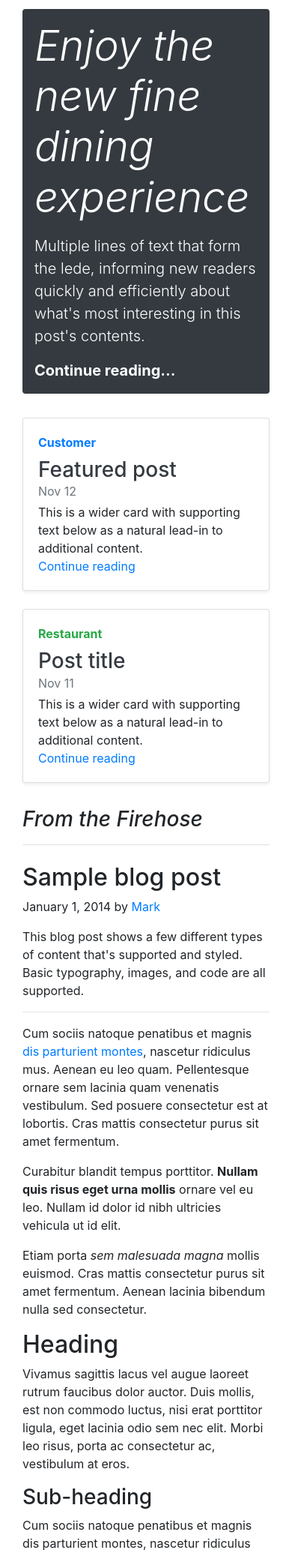
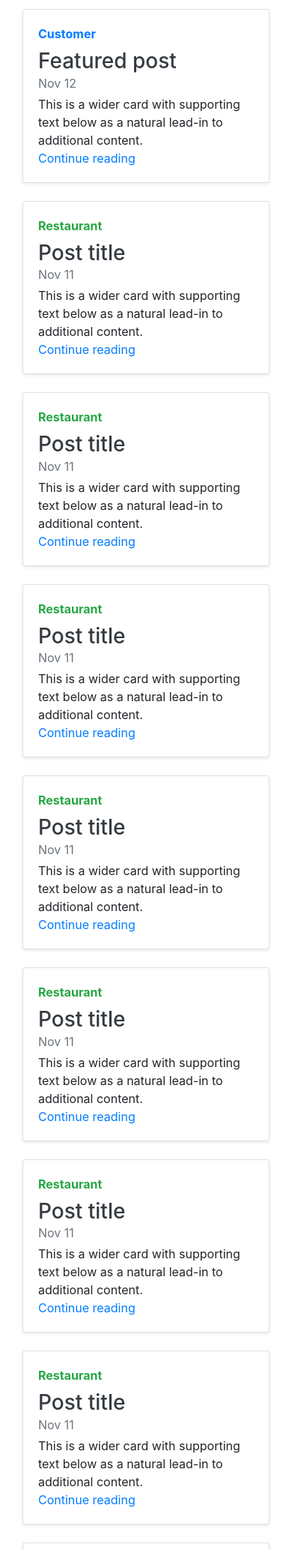
Before and after one commit to bernandocharles/dinee, a Django app: page /blog/ in a window 390 px wide. Shown: the part 220-2287 px from the top of the page at 75% size. Run offline with Django 3.2, Linux system fonts and the light colour scheme; some libraries are stand-ins or nearby versions.

Commit message:
adding blogpost url and view

```diff
--- a/home/homepage/urls.py
+++ b/home/homepage/urls.py
@@ -7,4 +7,5 @@ urlpatterns = [
     path('services/', views.services, name='services'),
     path('blog/', views.blog, name='blog'),
     path('faq/', views.faq, name='faq'),
+    path('post/<postnumber>', views.blogpost, name='post')
 ]
--- a/home/homepage/views.py
+++ b/home/homepage/views.py
@@ -37,6 +37,9 @@ def blog(request):
     #context = {"project": project}
     return render(request, template + "blog.html")
 
+def blogpost(request):
+    return render(request, template + 'blogpost.html')
+
 def faq(request):
     #project = Project.objects.get(pk=pk)
     #context = {"project": project}
--- a/home/templates/home/homepage/blog.html
+++ b/home/templates/home/homepage/blog.html
@@ -24,13 +24,7 @@
         </nav>
       </div>
 
-      <div class="jumbotron p-3 p-md-5 text-white rounded bg-dark">
-        <div class="col-md-6 px-0">
-          <h1 class="display-4 font-italic">Enjoy the new fine dining experience</h1>
-          <p class="lead my-3">Multiple lines of text that form the lede, informing new readers quickly and efficiently about what's most interesting in this post's contents.</p>
-          <p class="lead mb-0"><a href="#" class="text-white font-weight-bold">Continue reading...</a></p>
-        </div>
-      </div>
+
 
       <div class="row mb-2">
         <div class="col-md-6">
@@ -38,9 +32,107 @@
             <div class="card-body d-flex flex-column align-items-start">
               <strong class="d-inline-block mb-2 text-primary">Customer</strong>
               <h3 class="mb-0">
-                <a class="text-dark" href="#">Featured post</a>
+                <a class="text-dark" href="{% url 'post' 1 %}">Featured post</a>
               </h3>
               <div class="mb-1 text-muted">Nov 12</div>
+              <p class="card-text mb-auto">This is a wider card with supporting text below as a natural lead-in to additional content.</p>
+              <a href="#">Continue reading</a>
+            </div>
+            <img class="card-img-right flex-auto d-none d-lg-block" data-src="holder.js/200x250?theme=thumb" alt="Card image cap">
+          </div>
+        </div>
+        <div class="col-md-6">
+          <div class="card flex-md-row mb-4 shadow-sm h-md-250">
+            <div class="card-body d-flex flex-column align-items-start">
+              <strong class="d-inline-block mb-2 text-success">Restaurant</strong>
+              <h3 class="mb-0">
+                <a class="text-dark" href="{% url 'post' 2 %}">Post title</a>
+              </h3>
+              <div class="mb-1 text-muted">Nov 11</div>
+              <p class="card-text mb-auto">This is a wider card with supporting text below as a natural lead-in to additional content.</p>
+              <a href="#">Continue reading</a>
+            </div>
+            <img class="card-img-right flex-auto d-none d-lg-block" data-src="holder.js/200x250?theme=thumb" alt="Card image cap">
+          </div>
+        </div>
+        <div class="col-md-6">
+          <div class="card flex-md-row mb-4 shadow-sm h-md-250">
+            <div class="card-body d-flex flex-column align-items-start">
+              <strong class="d-inline-block mb-2 text-success">Restaurant</strong>
+              <h3 class="mb-0">
+                <a class="text-dark" href="#">Post title</a>
+              </h3>
+              <div class="mb-1 text-muted">Nov 11</div>
+              <p class="card-text mb-auto">This is a wider card with supporting text below as a natural lead-in to additional content.</p>
+              <a href="#">Continue reading</a>
+            </div>
+            <img class="card-img-right flex-auto d-none d-lg-block" data-src="holder.js/200x250?theme=thumb" alt="Card image cap">
+          </div>
+        </div>
+        <div class="col-md-6">
+          <div class="card flex-md-row mb-4 shadow-sm h-md-250">
+            <div class="card-body d-flex flex-column align-items-start">
+              <strong class="d-inline-block mb-2 text-success">Restaurant</strong>
+              <h3 class="mb-0">
+                <a class="text-dark" href="#">Post title</a>
+              </h3>
+              <div class="mb-1 text-muted">Nov 11</div>
+              <p class="card-text mb-auto">This is a wider card with supporting text below as a natural lead-in to additional content.</p>
+              <a href="#">Continue reading</a>
+            </div>
+            <img class="card-img-right flex-auto d-none d-lg-block" data-src="holder.js/200x250?theme=thumb" alt="Card image cap">
+          </div>
+        </div>
+        <div class="col-md-6">
+          <div class="card flex-md-row mb-4 shadow-sm h-md-250">
+            <div class="card-body d-flex flex-column align-items-start">
+              <strong class="d-inline-block mb-2 text-success">Restaurant</strong>
+              <h3 class="mb-0">
+                <a class="text-dark" href="#">Post title</a>
+              </h3>
+              <div class="mb-1 text-muted">Nov 11</div>
+              <p class="card-text mb-auto">This is a wider card with supporting text below as a natural lead-in to additional content.</p>
+              <a href="#">Continue reading</a>
+            </div>
+            <img class="card-img-right flex-auto d-none d-lg-block" data-src="holder.js/200x250?theme=thumb" alt="Card image cap">
+          </div>
+        </div>
+        <div class="col-md-6">
+          <div class="card flex-md-row mb-4 shadow-sm h-md-250">
+            <div class="card-body d-flex flex-column align-items-start">
+              <strong class="d-inline-block mb-2 text-success">Restaurant</strong>
+              <h3 class="mb-0">
+                <a class="text-dark" href="#">Post title</a>
+              </h3>
+              <div class="mb-1 text-muted">Nov 11</div>
+              <p class="card-text mb-auto">This is a wider card with supporting text below as a natural lead-in to additional content.</p>
+              <a href="#">Continue reading</a>
+            </div>
+            <img class="card-img-right flex-auto d-none d-lg-block" data-src="holder.js/200x250?theme=thumb" alt="Card image cap">
+          </div>
+        </div>
+        <div class="col-md-6">
+          <div class="card flex-md-row mb-4 shadow-sm h-md-250">
+            <div class="card-body d-flex flex-column align-items-start">
+              <strong class="d-inline-block mb-2 text-success">Restaurant</strong>
+              <h3 class="mb-0">
+                <a class="text-dark" href="#">Post title</a>
+              </h3>
+              <div class="mb-1 text-muted">Nov 11</div>
+              <p class="card-text mb-auto">This is a wider card with supporting text below as a natural lead-in to additional content.</p>
+              <a href="#">Continue reading</a>
+            </div>
+            <img class="card-img-right flex-auto d-none d-lg-block" data-src="holder.js/200x250?theme=thumb" alt="Card image cap">
+          </div>
+        </div>
+        <div class="col-md-6">
+          <div class="card flex-md-row mb-4 shadow-sm h-md-250">
+            <div class="card-body d-flex flex-column align-items-start">
+              <strong class="d-inline-block mb-2 text-success">Restaurant</strong>
+              <h3 class="mb-0">
+                <a class="text-dark" href="#">Post title</a>
+              </h3>
+              <div class="mb-1 text-muted">Nov 11</div>
               <p class="card-text mb-auto">This is a wider card with supporting text below as a natural lead-in to additional content.</p>
               <a href="#">Continue reading</a>
             </div>
@@ -62,118 +154,8 @@
           </div>
         </div>
       </div>
-    </div>
 
-    <main role="main" class="container">
-      <div class="row">
-        <div class="col-md-8 blog-main">
-          <h3 class="pb-3 mb-4 font-italic border-bottom">
-            From the Firehose
-          </h3>
-
-          <div class="blog-post">
-            <h2 class="blog-post-title">Sample blog post</h2>
-            <p class="blog-post-meta">January 1, 2014 by <a href="#">Mark</a></p>
-
-            <p>This blog post shows a few different types of content that's supported and styled. Basic typography, images, and code are all supported.</p>
-            <hr>
-            <p>Cum sociis natoque penatibus et magnis <a href="#">dis parturient montes</a>, nascetur ridiculus mus. Aenean eu leo quam. Pellentesque ornare sem lacinia quam venenatis vestibulum. Sed posuere consectetur est at lobortis. Cras mattis consectetur purus sit amet fermentum.</p>
-            <blockquote>
-              <p>Curabitur blandit tempus porttitor. <strong>Nullam quis risus eget urna mollis</strong> ornare vel eu leo. Nullam id dolor id nibh ultricies vehicula ut id elit.</p>
-            </blockquote>
-            <p>Etiam porta <em>sem malesuada magna</em> mollis euismod. Cras mattis consectetur purus sit amet fermentum. Aenean lacinia bibendum nulla sed consectetur.</p>
-            <h2>Heading</h2>
-            <p>Vivamus sagittis lacus vel augue laoreet rutrum faucibus dolor auctor. Duis mollis, est non commodo luctus, nisi erat porttitor ligula, eget lacinia odio sem nec elit. Morbi leo risus, porta ac consectetur ac, vestibulum at eros.</p>
-            <h3>Sub-heading</h3>
-            <p>Cum sociis natoque penatibus et magnis dis parturient montes, nascetur ridiculus mus.</p>
-            <pre><code>Example code block</code></pre>
-            <p>Aenean lacinia bibendum nulla sed consectetur. Etiam porta sem malesuada magna mollis euismod. Fusce dapibus, tellus ac cursus commodo, tortor mauris condimentum nibh, ut fermentum massa.</p>
-            <h3>Sub-heading</h3>
-            <p>Cum sociis natoque penatibus et magnis dis parturient montes, nascetur ridiculus mus. Aenean lacinia bibendum nulla sed consectetur. Etiam porta sem malesuada magna mollis euismod. Fusce dapibus, tellus ac cursus commodo, tortor mauris condimentum nibh, ut fermentum massa justo sit amet risus.</p>
-            <ul>
-              <li>Praesent commodo cursus magna, vel scelerisque nisl consectetur et.</li>
-              <li>Donec id elit non mi porta gravida at eget metus.</li>
-              <li>Nulla vitae elit libero, a pharetra augue.</li>
-            </ul>
-            <p>Donec ullamcorper nulla non metus auctor fringilla. Nulla vitae elit libero, a pharetra augue.</p>
-            <ol>
-              <li>Vestibulum id ligula porta felis euismod semper.</li>
-              <li>Cum sociis natoque penatibus et magnis dis parturient montes, nascetur ridiculus mus.</li>
-              <li>Maecenas sed diam eget risus varius blandit sit amet non magna.</li>
-            </ol>
-            <p>Cras mattis consectetur purus sit amet fermentum. Sed posuere consectetur est at lobortis.</p>
-          </div><!-- /.blog-post -->
-
-          <div class="blog-post">
-            <h2 class="blog-post-title">Another blog post</h2>
-            <p class="blog-post-meta">December 23, 2013 by <a href="#">Jacob</a></p>
-
-            <p>Cum sociis natoque penatibus et magnis <a href="#">dis parturient montes</a>, nascetur ridiculus mus. Aenean eu leo quam. Pellentesque ornare sem lacinia quam venenatis vestibulum. Sed posuere consectetur est at lobortis. Cras mattis consectetur purus sit amet fermentum.</p>
-            <blockquote>
-              <p>Curabitur blandit tempus porttitor. <strong>Nullam quis risus eget urna mollis</strong> ornare vel eu leo. Nullam id dolor id nibh ultricies vehicula ut id elit.</p>
-            </blockquote>
-            <p>Etiam porta <em>sem malesuada magna</em> mollis euismod. Cras mattis consectetur purus sit amet fermentum. Aenean lacinia bibendum nulla sed consectetur.</p>
-            <p>Vivamus sagittis lacus vel augue laoreet rutrum faucibus dolor auctor. Duis mollis, est non commodo luctus, nisi erat porttitor ligula, eget lacinia odio sem nec elit. Morbi leo risus, porta ac consectetur ac, vestibulum at eros.</p>
-          </div><!-- /.blog-post -->
-
-          <div class="blog-post">
-            <h2 class="blog-post-title">New feature</h2>
-            <p class="blog-post-meta">December 14, 2013 by <a href="#">Chris</a></p>
-
-            <p>Cum sociis natoque penatibus et magnis dis parturient montes, nascetur ridiculus mus. Aenean lacinia bibendum nulla sed consectetur. Etiam porta sem malesuada magna mollis euismod. Fusce dapibus, tellus ac cursus commodo, tortor mauris condimentum nibh, ut fermentum massa justo sit amet risus.</p>
-            <ul>
-              <li>Praesent commodo cursus magna, vel scelerisque nisl consectetur et.</li>
-              <li>Donec id elit non mi porta gravida at eget metus.</li>
-              <li>Nulla vitae elit libero, a pharetra augue.</li>
-            </ul>
-            <p>Etiam porta <em>sem malesuada magna</em> mollis euismod. Cras mattis consectetur purus sit amet fermentum. Aenean lacinia bibendum nulla sed consectetur.</p>
-            <p>Donec ullamcorper nulla non metus auctor fringilla. Nulla vitae elit libero, a pharetra augue.</p>
-          </div><!-- /.blog-post -->
-
-          <nav class="blog-pagination">
-            <a class="btn btn-outline-primary" href="#">Older</a>
-            <a class="btn btn-outline-secondary disabled" href="#">Newer</a>
-          </nav>
-
-        </div><!-- /.blog-main -->
-
-        <aside class="col-md-4 blog-sidebar">
-          <div class="p-3 mb-3 bg-light rounded">
-            <h4 class="font-italic">About</h4>
-            <p class="mb-0">Etiam porta <em>sem malesuada magna</em> mollis euismod. Cras mattis consectetur purus sit amet fermentum. Aenean lacinia bibendum nulla sed consectetur.</p>
-          </div>
-
-          <div class="p-3">
-            <h4 class="font-italic">Archives</h4>
-            <ol class="list-unstyled mb-0">
-              <li><a href="#">March 2014</a></li>
-              <li><a href="#">February 2014</a></li>
-              <li><a href="#">January 2014</a></li>
-              <li><a href="#">December 2013</a></li>
-              <li><a href="#">November 2013</a></li>
-              <li><a href="#">October 2013</a></li>
-              <li><a href="#">September 2013</a></li>
-              <li><a href="#">August 2013</a></li>
-              <li><a href="#">July 2013</a></li>
-              <li><a href="#">June 2013</a></li>
-              <li><a href="#">May 2013</a></li>
-              <li><a href="#">April 2013</a></li>
-            </ol>
-          </div>
-
-          <div class="p-3">
-            <h4 class="font-italic">Elsewhere</h4>
-            <ol class="list-unstyled">
-              <li><a href="#">Instagram</a></li>
-              <li><a href="#">Twitter</a></li>
-              <li><a href="#">Facebook</a></li>
-            </ol>
-          </div>
-        </aside><!-- /.blog-sidebar -->
-
-      </div><!-- /.row -->
-
-    </main><!-- /.container -->
+</div>
 
 
 {% endblock %}
--- a/templates/base.html
+++ b/templates/base.html
@@ -149,7 +149,7 @@
   <!-- Footer Links -->
 
   <!-- Copyright -->
-  <div class="footer-copyright text-center py-3">© 2020 Copyright:
+  <div class="footer-copyright text-center py-3" style="color: #212529;">© 2020 Copyright:
     <a href="#!"> PT Kresna Teknologi Indonesia</a>
   </div>
   <!-- Copyright -->
```
Also changed, not shown: home/templates/home/homepage/blogpost.html (added, +119 -0 lines), home/templates/home/homepage/homepage.html (+10 -3 lines).
